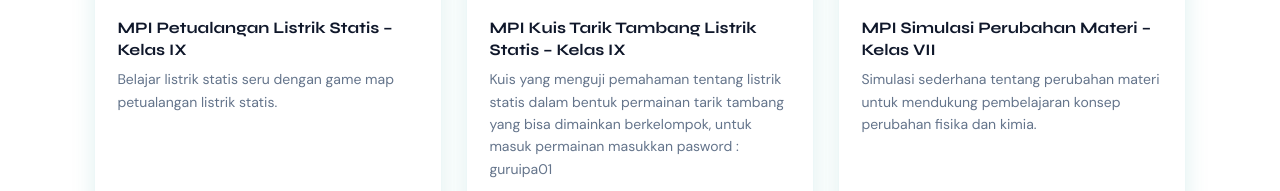
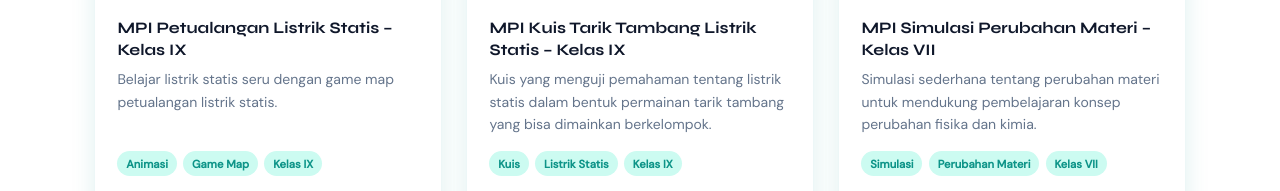
Before and after one commit to bayusetiadji60-bot/bayupage, a plain HTML site: page index.html in a window 1280 px wide. Shown: the part 1298-1489 px from the top of the page. Drawn offline with Linux system fonts and the light colour scheme.

Commit message:
index.html

```diff
--- a/index.html
+++ b/index.html
@@ -309,7 +309,7 @@
           </div>
           <div class="card-body">
             <h3 class="card-title">MPI Kuis Tarik Tambang Listrik Statis – Kelas IX</h3>
-            <p class="card-desc">Kuis yang menguji pemahaman tentang listrik statis dalam bentuk permainan tarik tambang yang bisa dimainkan berkelompok, untuk masuk permainan masukkan pasword : guruipa01</p>
+            <p class="card-desc">Kuis yang menguji pemahaman tentang listrik statis dalam bentuk permainan tarik tambang yang bisa dimainkan berkelompok.</p>
             <div class="card-tags">
               <span class="card-tag">Kuis</span>
               <span class="card-tag">Listrik Statis</span>
```
